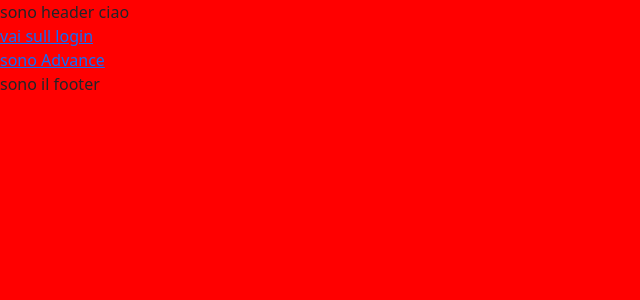
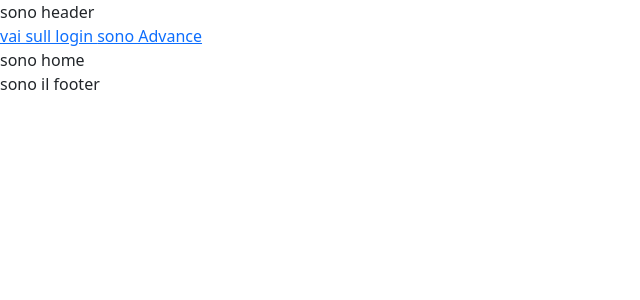
Before and after one commit to antoniolaikauf/Deliveboo, a Vue app in the folder laravel/front-end/: page / in a window 1280 px wide. Shown: the top 300 px of the page, without its empty margins (0-640 px from the left). Built offline with nearby package versions, Linux system fonts and the light colour scheme.

Commit message:
fix : sistemato component

```diff
--- a/laravel/front-end/src/components/ComponentHeader.vue
+++ b/laravel/front-end/src/components/ComponentHeader.vue
@@ -5,7 +5,13 @@ export default {
 </script>
 
 <template>
-    <div>sono header ciao</div>
+    <div>
+        <div>sono header</div>
+
+        <router-link :to="{ name: 'Login' }"> vai sull login </router-link>
+
+        <router-link :to="{ name: 'Advance' }"> sono Advance </router-link>
+    </div>
 </template>
 
 <style lang="scss">
--- a/laravel/front-end/src/pages/AppHome.vue
+++ b/laravel/front-end/src/pages/AppHome.vue
@@ -6,12 +6,7 @@ export default {
 
 <template>
     <div>
-        <div>
-            <router-link :to="{ name: 'Login' }"> vai sull login </router-link>
-        </div>
-        <div>
-            <router-link :to="{ name: 'Advance' }"> sono Advance </router-link>
-        </div>
+       sono home
     </div>
 </template>
 
--- a/laravel/front-end/src/style/general.scss
+++ b/laravel/front-end/src/style/general.scss
@@ -1,5 +1 @@
 @use '../../node_modules/bootstrap/scss/bootstrap.scss';
-
-*{
-    background-color: red;
-}
```
